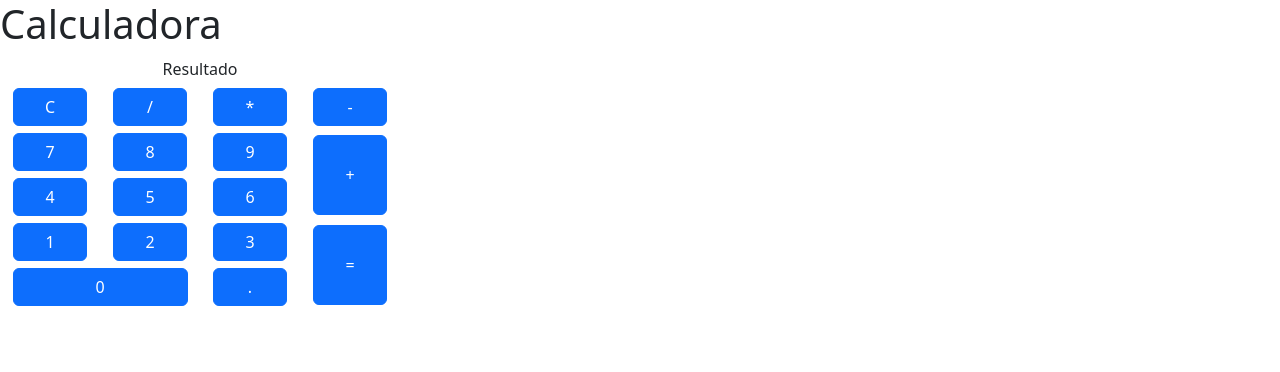
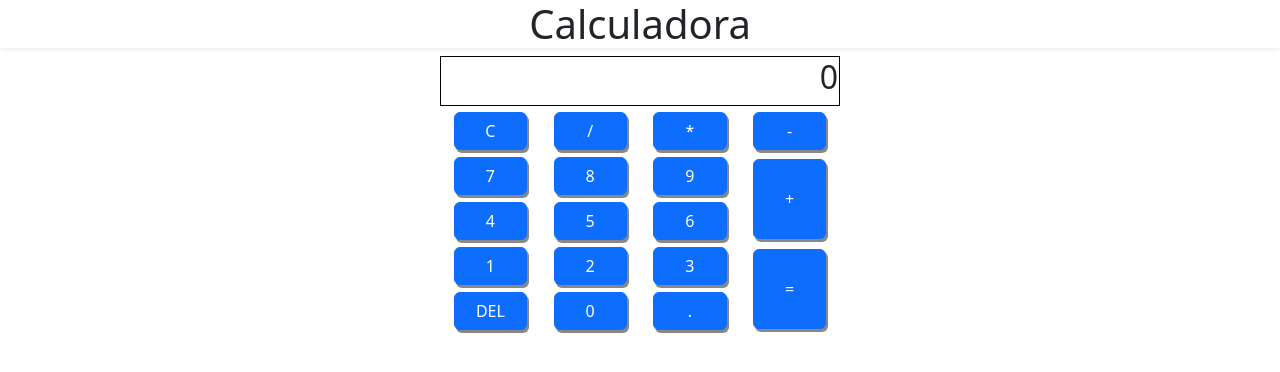
Before and after one commit to SoniaFlores17/Calculator, a React (Vite) app: page / in a window 1280 px wide. Shown: the top 372 px of the page. Built offline with nearby package versions, Linux system fonts and the light colour scheme.

Commit message:
Botón DEL y sombras

```diff
--- a/src/App.css
+++ b/src/App.css
@@ -1,5 +1,9 @@
+.app{
+    text-align: center;
+}
 table {
     width: 400px;
+    margin: auto;
 }
 
 td{
@@ -10,4 +14,5 @@
 
 button{
     margin-top: 5px;
+    box-shadow: 2px 3px #888888;
 }
--- a/src/App.jsx
+++ b/src/App.jsx
@@ -2,12 +2,17 @@
 function App() {
 
   return (
-    <div>
-      <h1>Calculadora</h1>
+    <div className='app'>
+      <h1 className='shadow-sm'>Calculadora</h1>
       <table>
         {/* Primer fila*/}
         <tr>
-          <td colSpan={4}>Resultado</td>
+          <td colSpan={4} style=
+          {{border:"1px solid black",
+          textAlign: "end"
+          }}>
+            <h2>0</h2>
+            </td>
         </tr>
         {/* Segunda fila*/}
         <tr>
@@ -115,18 +120,23 @@
         </tr>
         {/* Sexta fila*/}
         <tr>
-          <td colSpan={2}>
-            <button type="button"
-            className="btn btn-primary "
-            style={{width: "175px"}}>
-              0
-            </button>
+          <td>
+            <button
+            type="button"
+            className="btn btn-primary w-75 "
+            >{'DEL'}</button>
           </td>
           <td>
-            <button type='button'
-              className='btn btn-primary w-75'>
-              .
-            </button>
+            <button
+            type="button"
+            className="btn btn-primary w-75 "
+            >0</button>
+          </td>
+          <td>
+            <button
+            type="button"
+            className="btn btn-primary w-75 "
+            >.</button>
           </td>
         </tr>
       </table>
```
